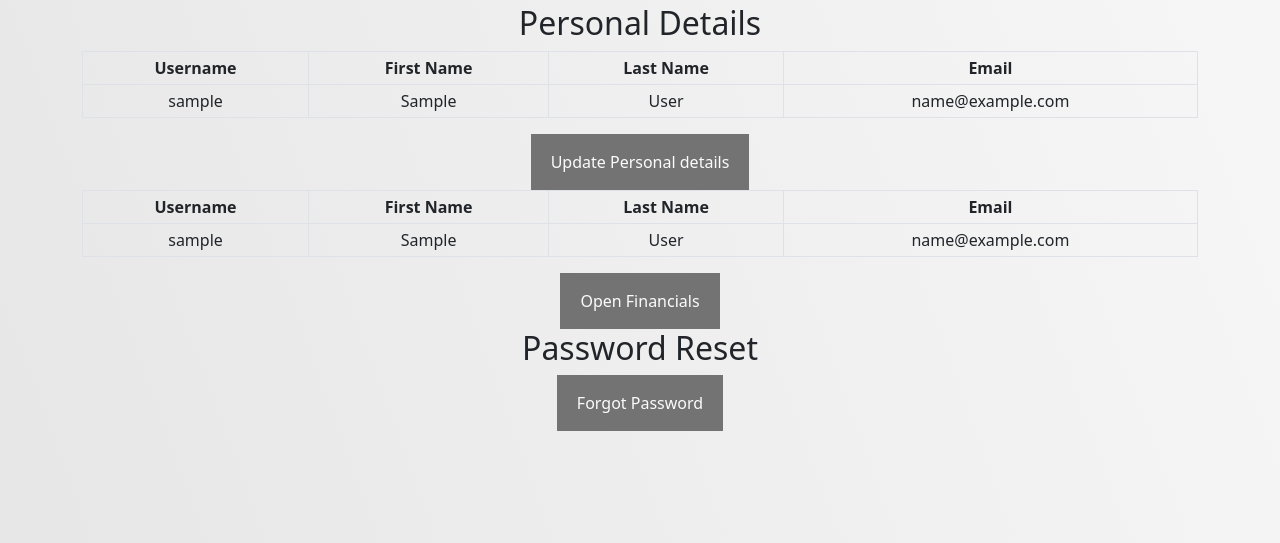
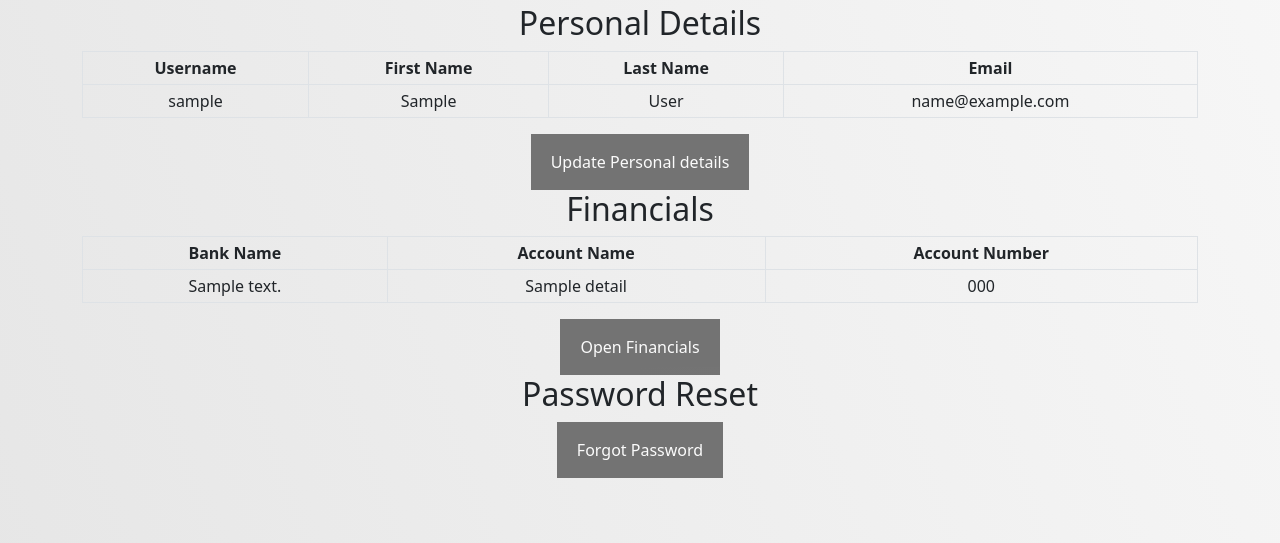
Before and after one commit to vuyelwadr/crypto_marketplace, a Django app: template market/templates/user_details.html in a window 1280 px wide. Shown: the part 142-685 px from the top of the page. Run offline with Django 3.2, Linux system fonts and the light colour scheme; the template is opened without the code that fills it: values that come from a table or form of the project are taken from there, others are empty; tables that the repository leaves empty hold one stand-in row (values such as "Sample post"); one stand-in notice (Sample message) is shown; some libraries are stand-ins or nearby versions.

Commit message:
Edited financials

```diff
--- a/market/templates/user_details.html
+++ b/market/templates/user_details.html
@@ -30,14 +30,15 @@
                 <td>{{ user.last_name }}</td>
                 <td>{{ user.email }}</td>
                 </tr>
-                {% endfor %}
+
             </tbody>
         </table>
 
         <!-- https://www.w3schools.com/howto/howto_js_popup_form.asp -->
         <button class="open-button" onclick="openPersonalDetails()">Update Personal details</button>
         <div class="form-popup" id="personal_details">
-            <form action="" class="form-container">
+            <form action="" class="form-container" method="POST">
+            {% csrf_token %}
             <h1>Personal</h1>
 
             <label for="first_name"><b>First Name</b></label>
@@ -46,48 +47,51 @@
             <label for="last_name"><b>Last Name</b></label>
             <input type="text" placeholder="Enter Last Name" name="last_name" required>
 
-            <label for="email"><b>Email</b></label>
-            <input type="text" placeholder="Enter Email" name="email" required>
+            <!-- Removed email because if user enters wrong email they wont be able to login -->
+            <!-- <label for="email"><b>Email</b></label>
+            <input type="text" placeholder="Enter Email" name="email" required> -->
 
             <button type="submit" class="btn">Update</button>
             <button type="button" class="btn cancel" name="personal" onclick="closePersonalDetails()">Close</button>
             </form>
         </div>
+        {% endfor %}
         </section>
 
         <section>
-
+            <h2>Financials</h2>
         <table id="user_requests" class="table table-bordered table-sm">
             <thead>
                 <tr>
-                <th>Username</th>
-                <th>First Name</th>
-                <th>Last Name</th>
-                <th>Email</th>
+                <th>Bank Name</th>
+                <th>Account Name</th>
+                <th>Account Number</th>
                 </tr>
             </thead>
             <tbody>
-                {% for user in userdetails %}
+                {% for fiat in fiatdetails %}
                 <tr>
-                <td>{{ user.username }}</td>
-                <td>{{ user.first_name }}</td>
-                <td>{{ user.last_name }}</td>
-                <td>{{ user.email }}</td>
+                <td>{{ fiat.bank_details }}</td>
+                <td>{{ fiat.account_name }}</td>
+                <td>{{ fiat.account_number }}</td>
                 </tr>
-                {% endfor %}
             </tbody>
         </table>
 
         <!-- https://www.w3schools.com/howto/howto_js_popup_form.asp -->
         <button class="open-button" onclick="openFinancialDetails()">Open Financials</button>
         <div class="form-popup" id="financial_details">
-            <form action="" class="form-container">
-                <h1>Financial</h1>
-
+            <form action="" class="form-container" method="POST">
+                {% csrf_token %}
+                <h1>Financials</h1>
+                {% for message in messages %}
+                <h5 style="color: red;">{{ message }}</h5>
+                {% endfor %}
+                Bank : {{fiat.bank_details}}
                 <label for="bank_name" class="form-label">Bank Name</label>
                 <!-- All the banks in zimbabwe https://en.wikipedia.org/wiki/List_of_banks_in_Zimbabwe -->
                 <select class="form-control" name="bank_name">
-                    <option value="None">Select Bank</option>
+                    <option value="{{fiat.bank_details}}">{{fiat.bank_details}}</option>
                     <option value="ABC">ABC</option>
                     <option value="AFC">AFC</option>
                     <option value="CBZ">CBZ</option>
@@ -103,22 +107,24 @@
                 </select>
 
                 <label for="account_name"><b>Account Name</b></label>
-                <input type="text" placeholder="Enter Account Name" name="account_name" required>
+                <input type="text" placeholder="Enter Account Name" value="{{fiat.account_name}}" name="account_name">
 
                 <label for="account_number"><b>Account Number</b></label>
-                <input type="text" placeholder="Enter Account Number" name="account_number" required>
+                <input type="text" placeholder="Enter Account Number" value="{{fiat.account_number}}" name="account_number">
 
-                <button type="submit" class="btn">Update</button>
-                <button type="button" class="btn cancel" name="personal" onclick="closeFinancialDetails()">Close</button>
+                <button type="submit" class="btn" name="financials">Update</button>
+                <button type="button" class="btn cancel" onclick="closeFinancialDetails()">Close</button>
             </form>
         </div>
+        {% endfor %}
         </section>
 
         <section>
             <h2>Password Reset</h2>
             <button class="open-button" onclick="openPasswordReset()">Forgot Password</button>
             <div class="form-popup" id="password_reset">
-                <form action="" class="form-container">
+                <form action="" class="form-container" method="POST">
+                    {% csrf_token %}
                     <h1>Reset Password</h1>
 
                     <label for="password"><b>Password</b></label>
--- a/to to.txt
+++ b/to to.txt
@@ -62,3 +62,6 @@ remove background.js from help page?
 
 finish details page
 for the forms enter values= so that the user doesn't have to update all fields, remove required
+
+add visual pi chart
+make reviews visible
```
Also changed, not shown: market/views.py (+11 -9 lines).
